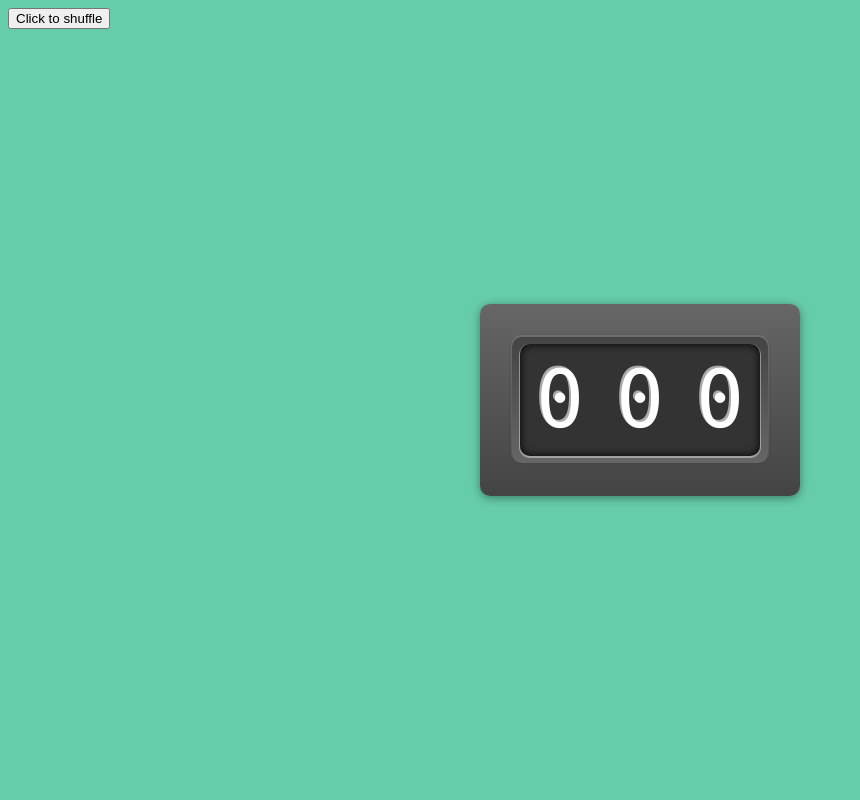
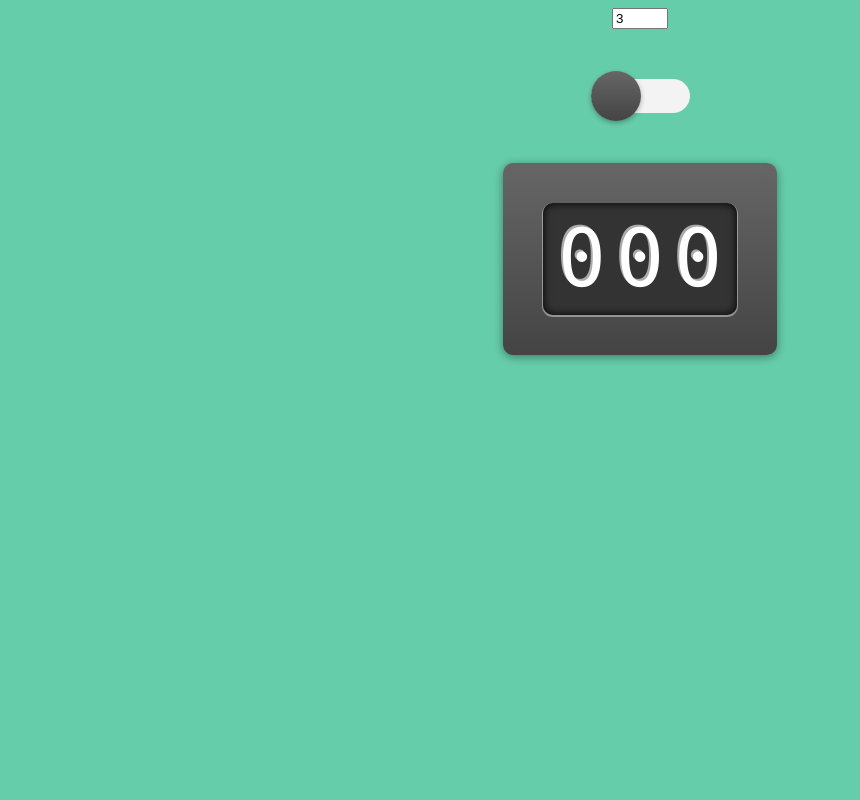
Before and after one commit to jsrath/number-generator, a plain HTML site: page index.html in a window 1280 px wide. Shown: the whole page, without its empty margins (0-860 px from the left). Drawn offline with Linux system fonts and the light colour scheme.

Commit message:
feat: add toggle button and number selector

```diff
--- a/app.js
+++ b/app.js
@@ -1,19 +1,86 @@
 let run = true;
+const initalFlipNumberSize = 3;
+const digitInput = document.querySelector('.digit-input');
 
-document.querySelector('button').addEventListener('click', toggleRotation);
-
-function toggleRotation() {
-  run = !run;
-  const animationState = run ? 'paused' : 'running'
-  document.querySelectorAll('.board').forEach(item => {
-    let duration = getRandom();
-    console.log(duration)
-    const style = item.style;
-    style.animationPlayState = animationState;
-    style.animationDuration = `${duration}s`;
-  })
-}
 
 function getRandom() {
   return Math.random() + 1;
 }
+
+function toggleRotation() {
+  run = !run;
+  const animationState = run ? 'paused' : 'running';
+  document.querySelectorAll('.board').forEach(item => {
+    const duration = getRandom();
+    const style = item.style;
+    style.animationPlayState = animationState;
+    style.animationDuration = `${duration}s`;
+  });
+}
+
+
+async function setBoardSize(digits) {
+  if (digits < 1 || digits > 10) {
+    return alert("Choose a number between 1 and 10");
+  }
+  await checkWrapper();
+  const wrapper = document.querySelector('.wrapper');
+  const numberOfFlipNumbers = wrapper.querySelectorAll('.board').length;
+  const difference = digits - numberOfFlipNumbers;
+  const value = Math.sign(difference);
+
+  if (value === 1) {
+    addFlipNumbersToBoard(difference);
+  } else if (value === 0) {
+    return;
+  } else {
+    removeFlipNumbersFromBoard(difference);
+  }
+}
+
+function checkWrapper() {
+  const wrapper = document.querySelector('.wrapper');
+
+  if (!wrapper) {
+    const newWrapper = document.createElement('div');
+    newWrapper.classList.add('wrapper');
+    document.querySelector('.container').appendChild(newWrapper);
+  }
+}
+
+function generateOneFlipNumber() {
+  const digits = [...Array(10).keys()];
+  let hello = '';
+
+  digits.forEach(digit => {
+    hello += `<div class="digit">${digit}</div>`;
+  });
+
+  return hello;
+}
+
+function addFlipNumbersToBoard(digits) {
+  const wrapper = document.querySelector('.wrapper');
+  [...Array(digits)].forEach(() => {
+    const div = document.createElement('div');
+    div.classList.add('board');
+    div.innerHTML = generateOneFlipNumber();
+    wrapper.appendChild(div);
+  });
+}
+
+function removeFlipNumbersFromBoard(digits) {
+  [...Array(-digits)].forEach(() => {
+    const elementToRemove = document.querySelector('.board');
+    elementToRemove.parentNode.removeChild(elementToRemove);
+  });
+}
+
+function initalizeBoard() {
+  digitInput.value = initalFlipNumberSize;
+  setBoardSize(initalFlipNumberSize);
+}
+
+digitInput.addEventListener('input', () => setBoardSize(Number(event.target.value)));
+document.addEventListener('DOMContentLoaded', initalizeBoard);
+document.querySelector('.toggle').addEventListener('click', toggleRotation);
--- a/index.html
+++ b/index.html
@@ -1,5 +1,6 @@
 <!DOCTYPE html>
 <html lang="en">
+
 <head>
   <meta charset="UTF-8">
   <meta name="viewport" content="width=device-width, initial-scale=1.0">
@@ -7,48 +8,13 @@
   <title>Document</title>
   <link rel="stylesheet" href="style.css">
 </head>
+
 <body>
-  <button class="button">Click to shuffle</button>
-<div class="container">
-  <div class="wrapper">
-    <div class="board item1">
-      <div class="digit">0</div>
-      <div class="digit">1</div>
-      <div class="digit">2</div>
-      <div class="digit">3</div>
-      <div class="digit">4</div>
-      <div class="digit">5</div>
-      <div class="digit">6</div>
-      <div class="digit">7</div>
-      <div class="digit">8</div>
-      <div class="digit">9</div>
-    </div>
-    <div class="board item2">
-      <div class="digit">0</div>
-      <div class="digit">1</div>
-      <div class="digit">2</div>
-      <div class="digit">3</div>
-      <div class="digit">4</div>
-      <div class="digit">5</div>
-      <div class="digit">6</div>
-      <div class="digit">7</div>
-      <div class="digit">8</div>
-      <div class="digit">9</div>
-    </div>
-    <div class="board item3">
-      <div class="digit">0</div>
-      <div class="digit">1</div>
-      <div class="digit">2</div>
-      <div class="digit">3</div>
-      <div class="digit">4</div>
-      <div class="digit">5</div>
-      <div class="digit">6</div>
-      <div class="digit">7</div>
-      <div class="digit">8</div>
-      <div class="digit">9</div>
-    </div>
-  </div>
-</div>
-<script src="app.js"></script>
+  <input class="digit-input" min="1" max="10" type="number">
+  <input class="hide toggle" id="toggle" type="checkbox" />
+  <label for="toggle"><span class="hide"></span></label>
+  <div class="container"></div>
+  <script src="app.js"></script>
 </body>
+
 </html>
--- a/style.css
+++ b/style.css
@@ -6,39 +6,26 @@
     transform: translate3d(0, -70rem, 0);
   }
 }
+
 body {
+  display: flex;
   color: #fff;
   background: MediumAquaMarine;
-  font-size: 100%;
+  display: flex;
+  place-content: center;
+  place-items: center;
+  flex-direction: column;
 }
 
 .container {
-  position: fixed;
-  top: 50%;
-  left: 50%;
-  margin-top: -6rem;
-  margin-left: -10rem;
   padding: 2.5rem;
   border-radius: 10px;
   background: linear-gradient(to bottom, #666, #444);
   box-shadow: 0 2px 10px rgba(0, 0, 0, 0.4);
 }
-.container:before {
-  content: "";
-  position: absolute;
-  top: 17%;
-  left: 10%;
-  height: 66%;
-  width: 80%;
-  border-radius: 10px;
-  box-shadow: 0 0 5px rgba(0, 0, 0, 0.1), 0 -1px 0 1px rgba(255, 255, 255, 0.1);
-  background: linear-gradient(to bottom, #444, #666);
-}
 
 .wrapper {
-  position: relative;
   display: flex;
-  width: 15rem;
   height: 7rem;
   overflow: hidden;
   background: #333;
@@ -48,16 +35,60 @@ body {
   color: #fff;
   text-shadow: -2px -2px 0 #aaa;
   font: 5rem/1.4 monaco, monospace;
+  padding: 0 10px;
 }
 
 .board {
   flex-grow: 1;
+  margin: 0 5px;
+  animation: shuffle 1.1s steps(10) infinite;
+  animation-play-state: paused;
 }
 
-.item1,
-.item2,
-.item3 {
-  animation: shuffle 1.1s steps(10) infinite;
-  animation-play-state: paused;
+.hide {
+  display: none;
+}
 
+label {
+  margin: 50px auto;
+  display: block;
+  position: relative;
+  cursor: pointer;
+  outline: none;
+  padding: 2px;
+  width: 95px;
+  height: 30px;
+  border-radius: 24px;
+  background: #f3f3f3;
+  transition: box-shadow 0.4s;
 }
+
+label:after {
+  display: block;
+  position: absolute;
+  content: '';
+  top: 0;
+  left: 0;
+  bottom: 0;
+  margin: auto 0;
+  width: 50px;
+  height: 50px;
+  background: linear-gradient(to bottom, #666, #444);
+  border-radius: 50%;
+  box-shadow: 0 2px 5px rgba(0, 0, 0, 0.3);
+  transition: background 0.4s, left 0.4s, height 0.2s, width 0.2s;
+}
+
+input:checked+label {
+  box-shadow: inset 0 0 0 48px tint(#333, 50%);
+}
+
+label:active:after, input:checked+label:active:after {
+  height: 45px;
+  width: 45px;
+}
+
+input:checked+label:after {
+  left: calc(100% - 50px);
+  background: #333;
+}
```
